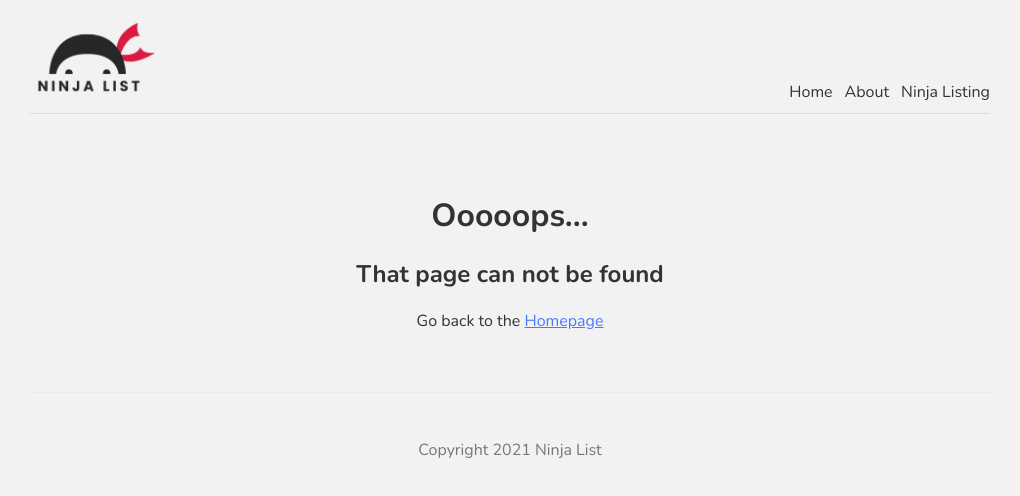
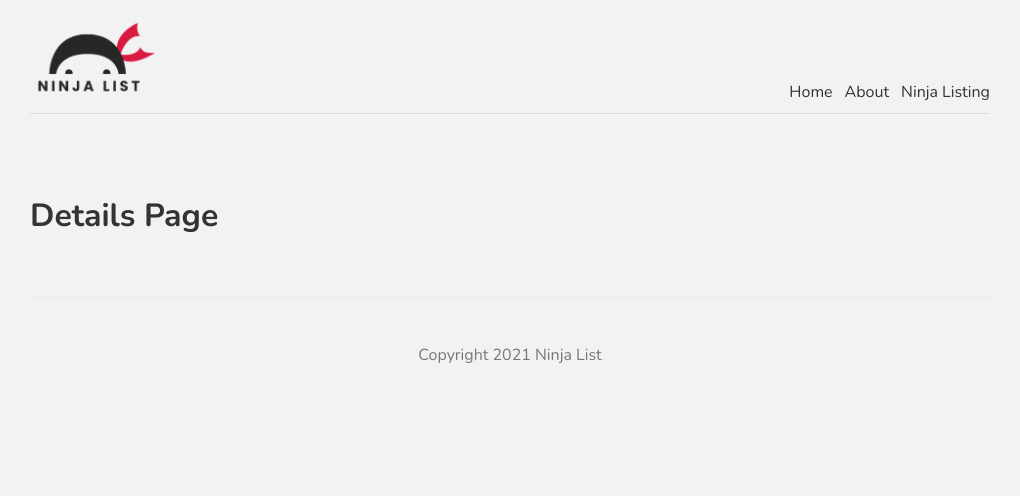
Before and after one commit to umutakin-dev/nextjs-tutorial, a Next.js app: page /ninjas/1 in a window 1280 px wide. Before the commit this address had no page. Shown: the top 496 px of the page, without its empty margins (130-1150 px from the left). Built offline with nearby package versions, Linux system fonts and the light colour scheme.

Commit message:
nextjs 11 - dynamic routes (part 1)

```diff
--- /dev/null
+++ b/pages/ninjas/[id].js
@@ -0,0 +1,9 @@
+const Details = () => {
+    return (
+        <div>
+            <h1>Details Page</h1>
+        </div>
+    );
+}
+
+export default Details;
--- a/pages/ninjas/index.js
+++ b/pages/ninjas/index.js
@@ -1,3 +1,4 @@
+import Link from 'next/link';
 import styles from '../../styles/Ninjas.module.css';
 
 export const getStaticProps = async () => {
@@ -17,11 +18,11 @@
         <div>
             <h1>All Ninjas</h1>
             {ninjas.map((ninja) => (
-                <div key={ninja.id}>
+                <Link href={ '/ninjas/' + ninja.id } key={ninja.id}>
                     <a className={styles.single}>
                         <h3>{ninja.name}</h3>
                     </a>
-                </div>
+                </Link>
             ))}
         </div>
     );
```
